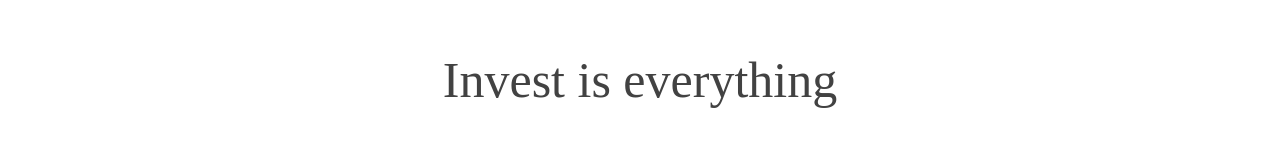
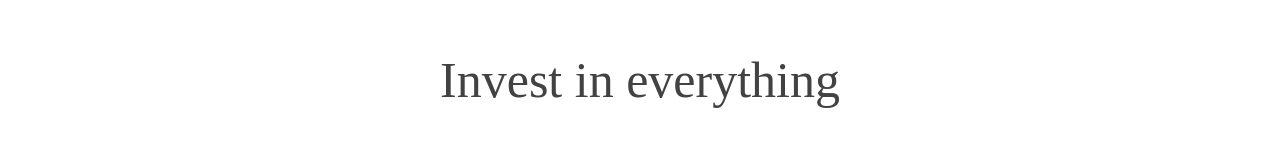
Before and after one commit to THEROHAN01/my-first-repo, a plain HTML site: page zerodha clone/index.html in a window 1280 px wide. Shown: the part 742-901 px from the top of the page. Drawn offline with Linux system fonts and the light colour scheme.

Commit message:
Update index.html

```diff
--- a/zerodha clone/index.html
+++ b/zerodha clone/index.html
@@ -30,7 +30,7 @@
 
 
   <div style="padding-top: 20px; display: flex;justify-content: center; font-size: 25px;color: rgb(66, 66, 66); font-family: inter serif;">
-    <h1 style="font-weight: 500;">Invest is everything</h1>
+    <h1 style="font-weight: 500;">Invest in everything</h1>
   </div>
 
   <div style=" display: flex;justify-content: center; font-size: 20px;font-family: serif;color: rgb(66, 66, 66); ">
```
